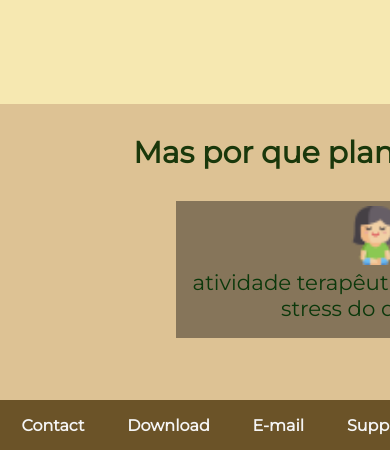
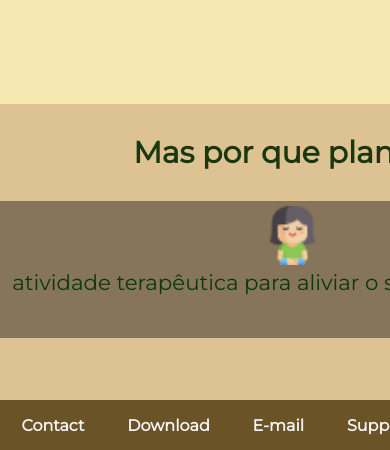
Before and after one commit to carlaque/Plantinhas, a Django app: page / in a window 390 px wide; the page is wider, and only the part inside the window is pictured. Shown: the part 2159-2609 px from the top of that part. Run offline with Django 3.2, Linux system fonts and the light colour scheme; data comes from the database, SQL or seed files in the repository; parts of the project's set-up code (start-up, migrations or seed data) failed here and were passed over.

Commit message:
index responsivo header

```diff
--- a/website/static/css/styles.css
+++ b/website/static/css/styles.css
@@ -763,8 +763,9 @@ h1{
     }
 
     .pag-index section div:nth-last-child(1){
+        margin:0;
         height:15vh;
-        width:100vw;
+        width:auto;
         padding: 5px;
     }
 
```
